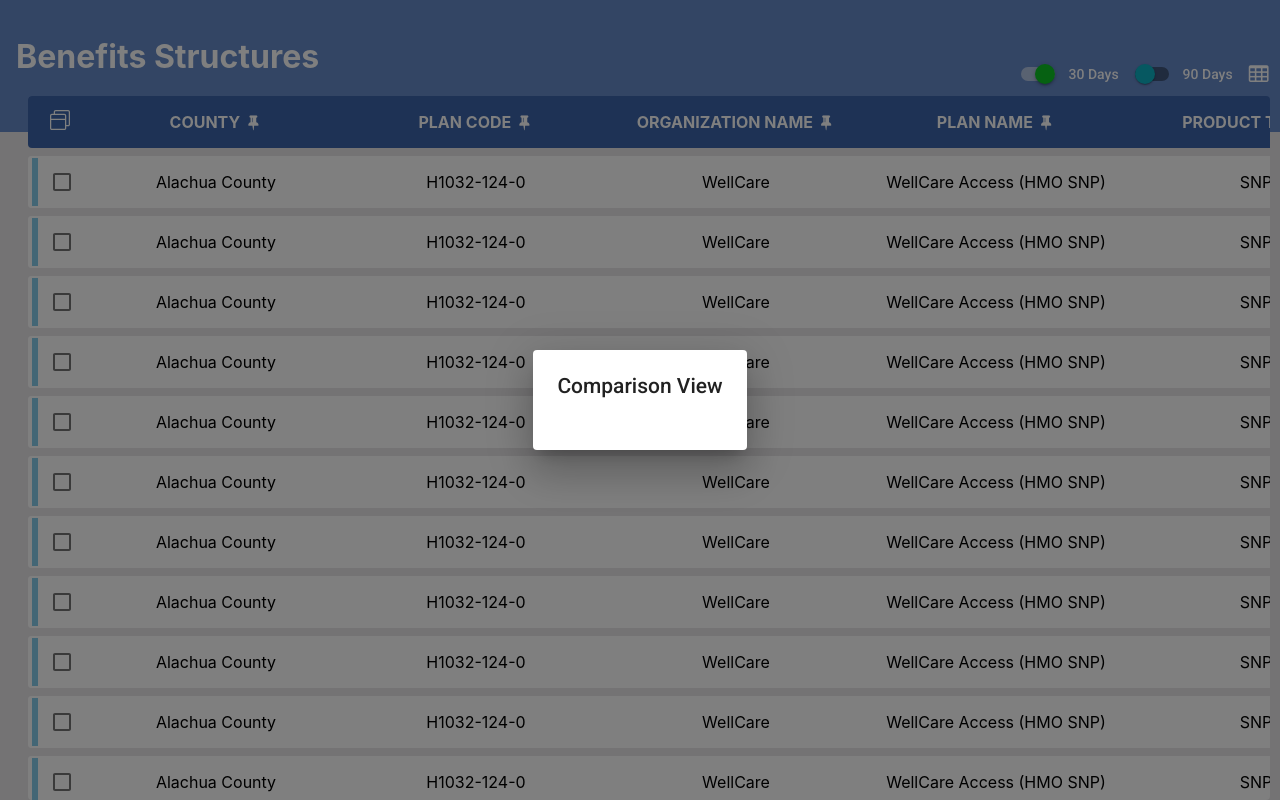
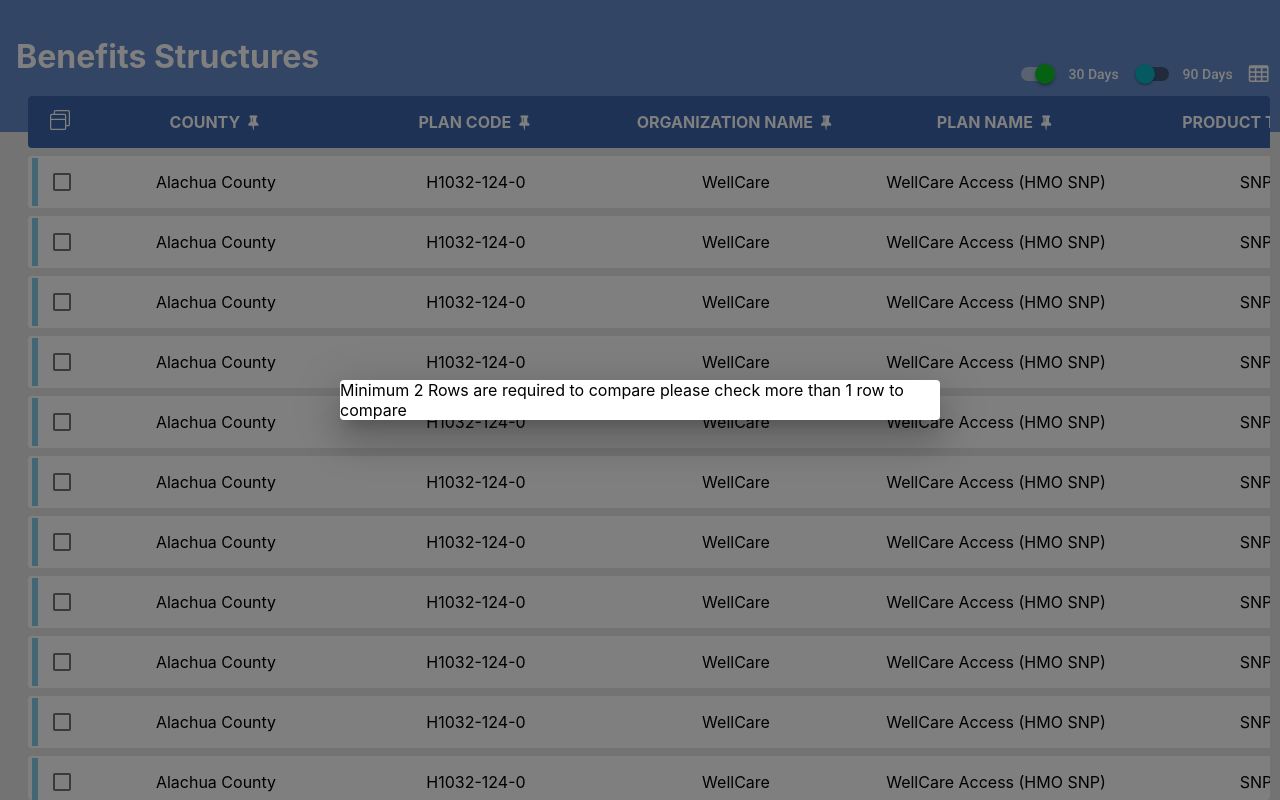
Before and after one commit to sai-public-user/new, a React (Create React App) app: page / in a window 1280 px wide. Both pictures are taken after a click on the icon 60 px from the left and 120 px from the top of the page. Built offline with nearby package versions, Linux system fonts and the light colour scheme; the HTML template or start-up script is replaced by a standard one.

Commit message:
Compare rows code is checek and uppdated

```diff
--- a/src/common/Table/header.js
+++ b/src/common/Table/header.js
@@ -21,19 +21,19 @@
         pinned = [], headers = [],
         isPinned, hasPinnedColumns,
         pinnedRow, compare, sortedCol,
-        onCellClick,
+        onCellClick, noCompare
     } = props;
     return (
         <TableHeader>
             {
                 (Array.isArray(pinned) && pinned.length > 0 && pinnedRow) ||
-                (!pinnedRow && Array.isArray(pinned) && pinned.length === 0) ?
+                (!pinnedRow && Array.isArray(pinned) && pinned.length === 0) && !noCompare ?
                 (<CompareIcon>{windowRestorSvg(compare)}</CompareIcon>) : null
             }
             {headers.map(col => {
                 const { name = '', value = '' } = col;
                 return (
-                    <HeaderCell key={value} name={value} onClick={()=>onCellClick(value)}>
+                    <HeaderCell key={value} name={value} onClick={()=> onCellClick ? onCellClick(value) : null}>
                         {value.indexOf('Mail Order') !== -1 || value.indexOf('Retail Order') !== -1 ? (<Headername><HeaderParent>{value.replace(' - 30', '').replace(' - 90', '')}</HeaderParent><hr /><div>{name}</div></Headername>) : null}
                         {value.indexOf('Mail Order') === -1 && value.indexOf('Retail Order') === -1 && (<Headername>{name}</Headername>)}
                         {hasPinnedColumns && (<HeaderPin className={`${pinned.includes(value) ? 'text-info' : ''}`} name={value} onClick={isPinned}><i className="fa fa-thumb-tack" aria-hidden="true" /></HeaderPin>)}
--- a/src/common/Table/row.js
+++ b/src/common/Table/row.js
@@ -14,12 +14,12 @@
     const {
         row = {}, headers = null , pinned = [],
         checked = [], checkBoxChange, pinnedRow,
-        name,
+        name, noCompare,
     } = props;
     const headerVals = Array.isArray(headers) && headers.map(({ value ='' }) => value) || [];
     return (
         <TableRow>
-            {(Array.isArray(pinned) && pinned.length > 0 && pinnedRow) || (!pinnedRow && Array.isArray(pinned) && pinned.length === 0) ? (
+            {(Array.isArray(pinned) && pinned.length > 0 && pinnedRow) || (!pinnedRow && Array.isArray(pinned) && pinned.length === 0) && !noCompare ? (
               <RowCheckbox>
                   <FirstCell><Checkbox checked={checked.includes(row.id)} onChange={checkBoxChange} name={`${row.id}`} /></FirstCell>
               </RowCheckbox>
--- a/src/common/Table/table.js
+++ b/src/common/Table/table.js
@@ -5,6 +5,7 @@
 import * as Styles from '../../common/Table/SharedStyles';
 import DialogTitle from '@material-ui/core/DialogTitle';
 import Dialog from '@material-ui/core/Dialog'
+import { buildFailureTestResult } from '@jest/test-result';
 
 const {
     Rows,
@@ -77,7 +78,6 @@
     compareClicked = () => {
         const { checked, rows } = this.state;
         const compareRows = rows.filter(({ id }) => checked.includes(id));
-        console.log(compareRows);
         this.setState({ compareRows, showCmpDialog: true })
     }
 
@@ -107,7 +107,8 @@
         const {
             pinned, headers,
             rows, checked,
-            pinnedHeaders, compareRows,
+            pinnedHeaders,
+            compareRows,
             showCmpDialog,
             sortedCol,
         } = this.state;
@@ -127,12 +128,14 @@
 			    	<Fragment>{ Array.isArray(rows) && rows.map((row, i) => <Row checked={checked} checkBoxChange={this.rowCheckBoxChange} row={row} key={i} headers={this.getHeaders(headers, days)} pinned={pinned} />)}</Fragment>
 			    </div>
                 <Dialog open={showCmpDialog} onClose={() => this.setState({ showCmpDialog: false })} >
-                    <DialogTitle id="simple-dialog-title">Comparison View</DialogTitle>
-                    <div style={{ padding: '1rem' }}>
-                        {
-                            compareRows.map(one=><div style={{ marginBottom: '0.5rem' }}>{JSON.stringify(one)}</div>)
-                        }
-                    </div>
+                    {
+                        Array.isArray(compareRows) && compareRows.length > 1 ? (
+                            <DialogTitle id="simple-dialog-title">
+                              <Fragment><Header headers={headers} noCompare /></Fragment>
+			    	          <Fragment>{ Array.isArray(compareRows) && compareRows.map((row, i) => <Row row={row} key={i} headers={headers} noCompare />)}</Fragment>
+                            </DialogTitle>
+                        ) : (<div>Minimum 2 Rows are required to compare please check more than 1 row to compare</div>)
+                    }
                 </Dialog>
             </div>
         );
```
Also changed, not shown: src/common/Table/table.css (line endings or trailing spaces).
